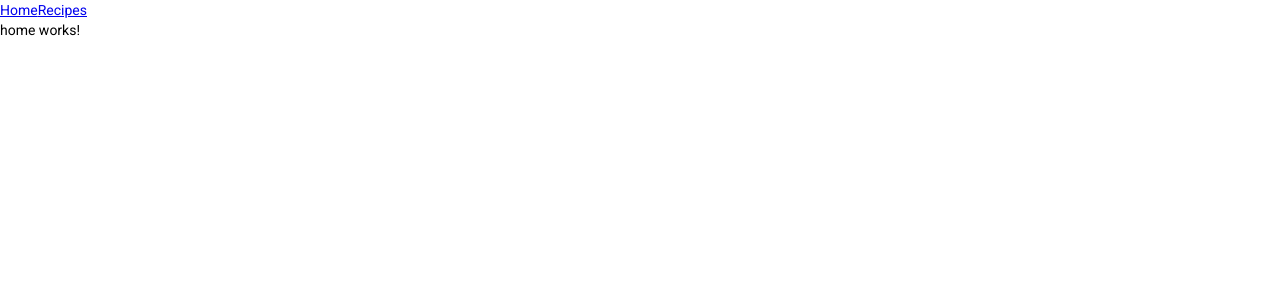
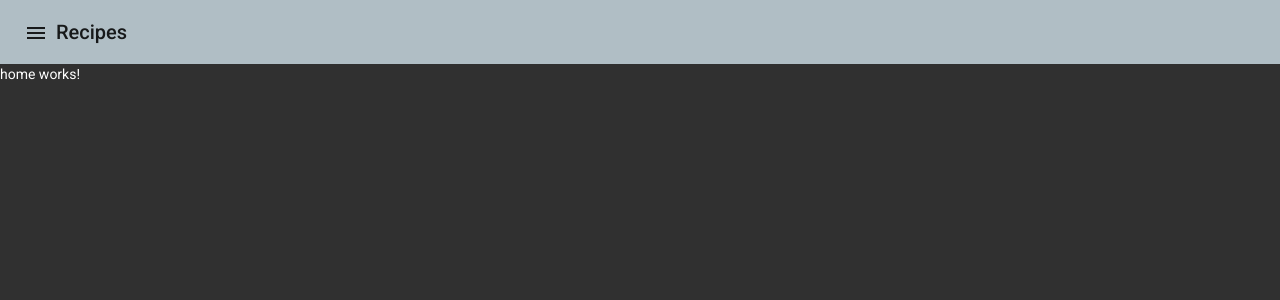
Before and after one commit to stephen-bond97/recipes-web, an Angular app: page /home in a window 1280 px wide. Shown: the top 300 px of the page. Built offline with nearby package versions, Linux system fonts and the light colour scheme.

Commit message:
Added Toolbar and Navigation

```diff
--- a/src/app/app.module.ts
+++ b/src/app/app.module.ts
@@ -8,6 +8,7 @@ import { ShellComponent } from './shell/shell.component';
 import { FormsModule } from '@angular/forms';
 import { HomePage } from './pages/home/home.page';
 import { RecipeListPage } from './pages/recipe-list/recipe-list.page';
+import { ToolbarComponent } from './components/toolbar/toolbar.component';
 
 const routes: Routes = [
   { path: '', redirectTo: 'home', pathMatch: 'full' },
@@ -25,7 +26,8 @@ const routes: Routes = [
   declarations: [
     ShellComponent,
     HomePage,
-    RecipeListPage
+    RecipeListPage,
+    ToolbarComponent
   ],
   imports: [
     BrowserModule,
--- /dev/null
+++ b/src/app/components/toolbar/toolbar.component.html
@@ -0,0 +1,13 @@
+<mat-toolbar color="accent">
+    <button mat-icon-button aria-label="icon-button with menu icon" (click)="handleMenuClick()">
+      <mat-icon>menu</mat-icon>
+    </button>
+    <span>Recipes</span>
+    <span class="fill-spacer"></span>
+    <!-- <button mat-icon-button class="example-icon favorite-icon" aria-label="Example icon-button with heart icon">
+      <mat-icon>favorite</mat-icon>
+    </button>
+    <button mat-icon-button class="example-icon" aria-label="Example icon-button with share icon">
+      <mat-icon>share</mat-icon>
+    </button> -->
+</mat-toolbar>
--- /dev/null
+++ b/src/app/components/toolbar/toolbar.component.ts
@@ -0,0 +1,20 @@
+import { Component, EventEmitter, OnInit, Output } from '@angular/core';
+
+@Component({
+  selector: 'app-toolbar',
+  templateUrl: './toolbar.component.html',
+  styleUrls: ['./toolbar.component.scss']
+})
+export class ToolbarComponent implements OnInit {
+
+  @Output() menuClicked: EventEmitter<void> = new EventEmitter();
+
+  constructor() { }
+
+  ngOnInit(): void {
+  }
+
+  public handleMenuClick(): void {
+    this.menuClicked.emit();
+  }
+}
--- a/src/app/material.module.ts
+++ b/src/app/material.module.ts
@@ -5,10 +5,14 @@ import { MatFormFieldModule } from '@angular/material/form-field';
 import { MatOptionModule } from '@angular/material/core';
 import { MatIconModule } from '@angular/material/icon';
 import { MatInputModule } from '@angular/material/input';
+import { MatToolbarModule } from '@angular/material/toolbar';
+import { MatSidenavModule } from '@angular/material/sidenav'
 
 @NgModule({
 	imports: [
 		MatFormFieldModule,
+		MatToolbarModule,
+		MatSidenavModule,
 		MatButtonModule,
 		MatAutocompleteModule,
 		MatOptionModule,
@@ -17,6 +21,8 @@ import { MatInputModule } from '@angular/material/input';
 	],
 	exports: [
 		MatFormFieldModule,
+		MatToolbarModule,
+		MatSidenavModule,
 		MatButtonModule,
 		MatAutocompleteModule,
 		MatOptionModule,
--- a/src/app/shell/shell.component.html
+++ b/src/app/shell/shell.component.html
@@ -1,6 +1,17 @@
-<a routerLink="home">Home</a>
-<a routerLink="recipes">Recipes</a>
-<router-outlet></router-outlet>
+<mat-drawer-container hasBackdrop="true">
+  <mat-drawer #drawer mode="over">I'm a drawer</mat-drawer>
+  <mat-drawer-content>
+    <!-- <button mat-raised-button (click)="drawer.toggle()">Toggle drawer</button> -->
+    <app-toolbar (menuClicked)="drawer.toggle()"></app-toolbar>
+    <router-outlet></router-outlet>
+  </mat-drawer-content>
+</mat-drawer-container>
+
+
+<!-- <a routerLink="home">Home</a>
+<a routerLink="recipes">Recipes</a> -->
+
+
 
 <!-- <h1>{{ Title }}</h1>
 <button mat-button>click me</button>
--- a/src/app/shell/shell.component.scss
+++ b/src/app/shell/shell.component.scss
@@ -0,0 +1,15 @@
+:host {
+    display: flex;
+    flex-direction: column;
+    height: 100%;
+}
+
+mat-drawer-container {
+    display: flex;
+    height: 100%;
+    width: 100%;
+
+    mat-drawer-content {
+        width: 100%;
+    }
+}
--- a/src/styles/styles.scss
+++ b/src/styles/styles.scss
@@ -2,3 +2,12 @@
 
 html, body { height: 100%; }
 body { margin: 0; font-family: Roboto, "Helvetica Neue", sans-serif; }
+
+.fill-spacer {
+    flex: 1 1 auto;
+}
+
+router-outlet + * {
+    flex: 1;
+    overflow: auto;
+}
```
Also changed, not shown: src/app/components/toolbar/toolbar.component.scss (added), 1 other file (tests, documents, lock files or other folders).
